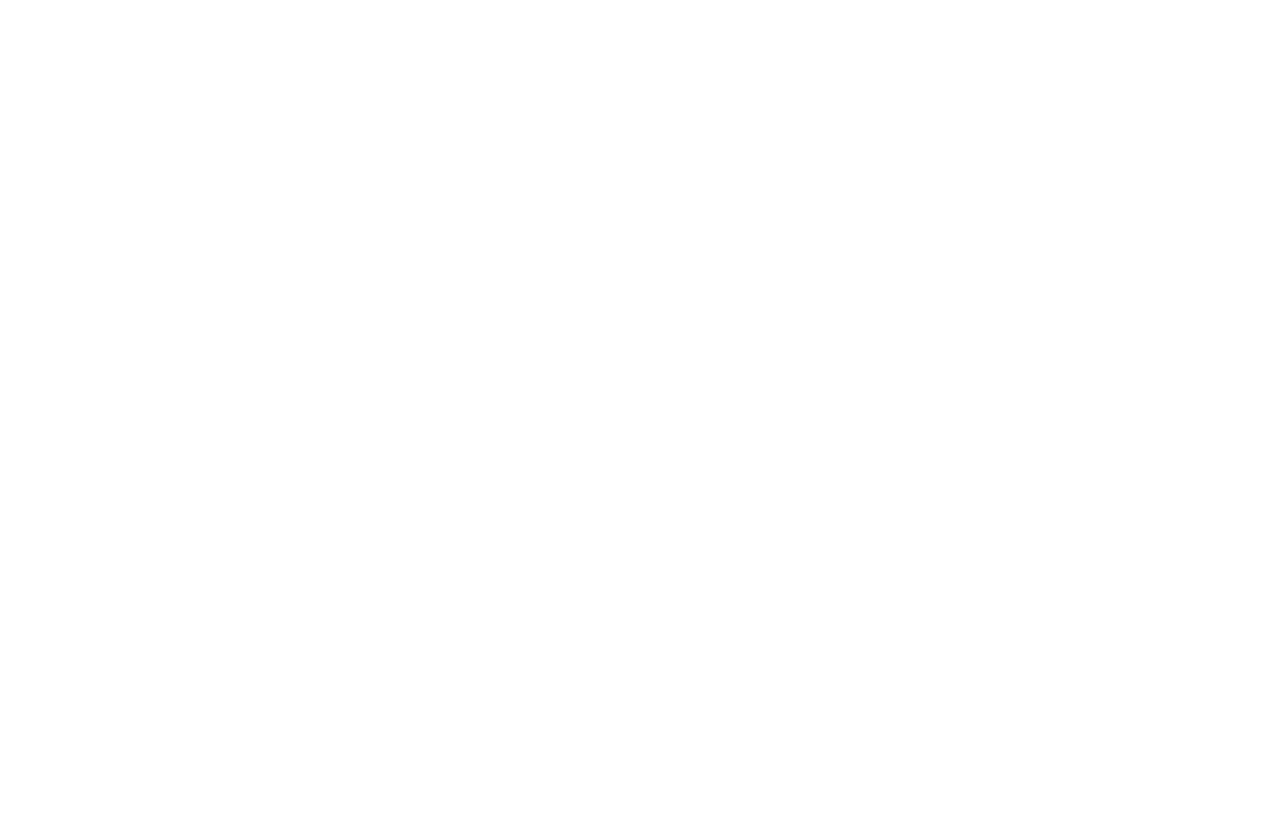
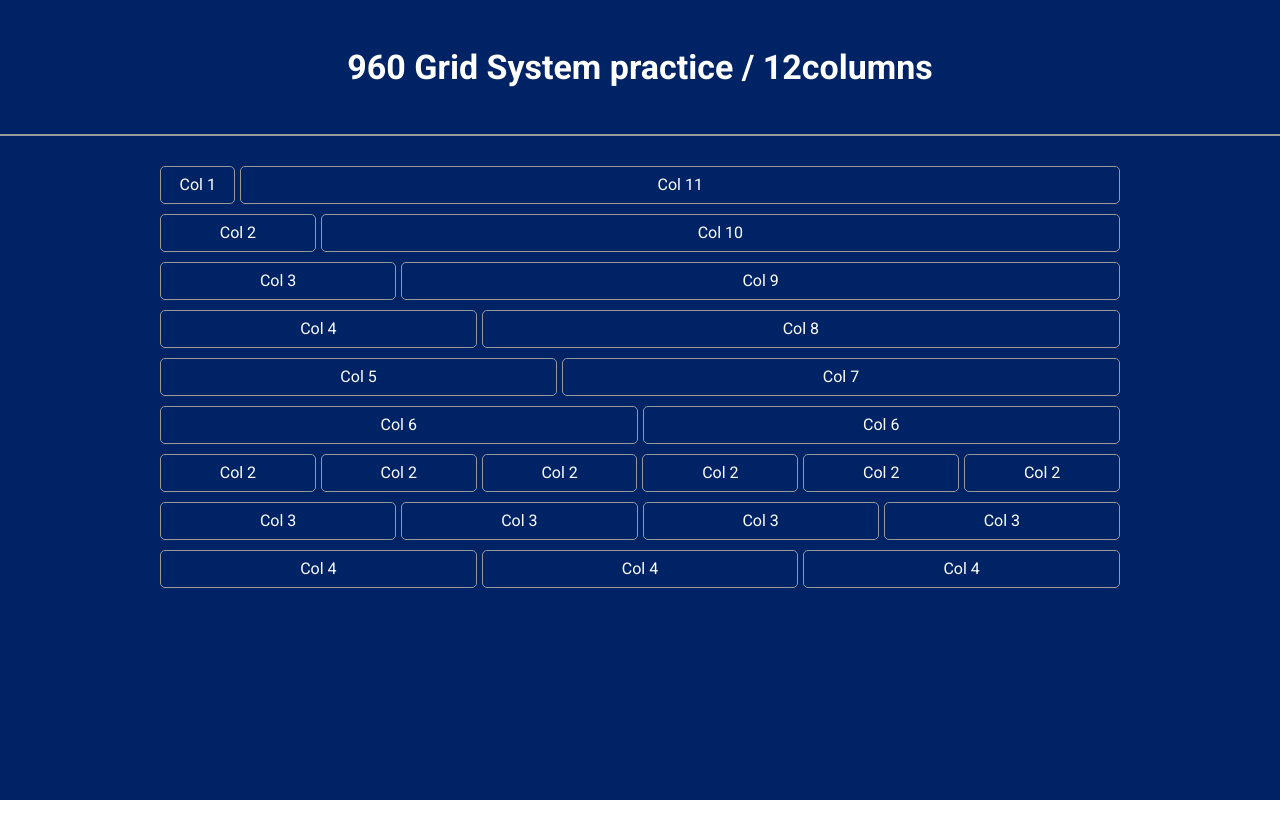
Before and after one commit to Ahndaegeun/960grid-system, a plain HTML site: page index.html in a window 1280 px wide. Before the commit the page ends 800 px from the top, so only its background shows below. Drawn offline with nearby package versions, Linux system fonts and the light colour scheme.

Commit message:
960grid 12columns

```diff
--- a/index.html
+++ b/index.html
@@ -9,6 +9,57 @@
     <link rel="stylesheet" href="./main.css">
 </head>
 <body>
-
+<div class="body__container">
+    <header>
+        <h1>960 Grid System practice / 12columns</h1>
+    </header>
+    <main>
+        <div class="container">
+            <div class="row">
+                <div class="col-1">Col 1</div>
+                <div class="col-11">Col 11</div>
+            </div>
+            <div class="row">
+                <div class="col-2">Col 2</div>
+                <div class="col-10">Col 10</div>
+            </div>
+            <div class="row">
+                <div class="col-3">Col 3</div>
+                <div class="col-9">Col 9</div>
+            </div>
+            <div class="row">
+                <div class="col-4">Col 4</div>
+                <div class="col-8">Col 8</div>
+            </div>
+            <div class="row">
+                <div class="col-5">Col 5</div>
+                <div class="col-7">Col 7</div>
+            </div>
+            <div class="row">
+                <div class="col-6">Col 6</div>
+                <div class="col-6">Col 6</div>
+            </div>
+            <div class="row">
+                <div class="col-2">Col 2</div>
+                <div class="col-2">Col 2</div>
+                <div class="col-2">Col 2</div>
+                <div class="col-2">Col 2</div>
+                <div class="col-2">Col 2</div>
+                <div class="col-2">Col 2</div>
+            </div>
+            <div class="row">
+                <div class="col-3">Col 3</div>
+                <div class="col-3">Col 3</div>
+                <div class="col-3">Col 3</div>
+                <div class="col-3">Col 3</div>
+            </div>
+            <div class="row">
+                <div class="col-4">Col 4</div>
+                <div class="col-4">Col 4</div>
+                <div class="col-4">Col 4</div>
+            </div>
+        </div>
+    </main>
+</div>
 </body>
 </html>
--- a/main.css
+++ b/main.css
@@ -3,8 +3,78 @@ html {
 }
 
 body * {
-    font-size: 16px;
+    font-size: 1.6rem;
     font-family: 'Roboto', sans-serif;
     font-weight: 400;
     color: #444;
 }
+
+/* common */
+.body__container {
+    height: 100vh;
+    background: #002366;
+}
+
+[class^="col-"] {
+    color: #fff;
+    font-size: 1.6rem;
+    font-weight: 400;
+    padding: 1rem .5rem;
+    text-align: center;
+    border: .1rem solid #999;
+    border-radius: .5rem;
+}
+
+/* GRID */
+.container {
+    width: 96rem;
+    height: 100vh;
+    margin: 0 auto;
+    position: relative;
+}
+
+.container:hover::after {
+    content: '';
+	display: block;
+	width: 96rem;
+	min-height: 100%;
+	background-image: linear-gradient(to right, transparent 20%, rgba(133, 166, 199, 0.2) 20%, rgba(88, 116, 145, 0.2) 80%, transparent 80%);
+	background-size: 8rem 1rem;
+	background-repeat: repeat;
+	position: absolute;
+	top: 0;
+	left: 0;
+}
+
+.row {
+    display: grid;
+    grid-template-columns: repeat(12, 1fr);
+    column-gap: .5rem;
+    margin-bottom: 1rem;
+}
+
+.col-2 { grid-column: span 2; }
+.col-3 { grid-column: span 3; }
+.col-4 { grid-column: span 4; }
+.col-5 { grid-column: span 5; }
+.col-6 { grid-column: span 6; }
+.col-7 { grid-column: span 7; }
+.col-8 { grid-column: span 8; }
+.col-9 { grid-column: span 9; }
+.col-10 { grid-column: span 10; }
+.col-11 { grid-column: span 11; }
+.col-12 { grid-column: span 12; }
+
+/* HEADER */
+header {
+    padding: 5rem 0;
+    margin-bottom: 3rem;
+    text-align: center;
+    border-bottom: .2rem solid #999;
+}
+
+header h1 {
+    font-size: 3.4rem;
+    font-weight: bold;
+    color: #fff;
+}
```
Also changed, not shown: 1 other file.
